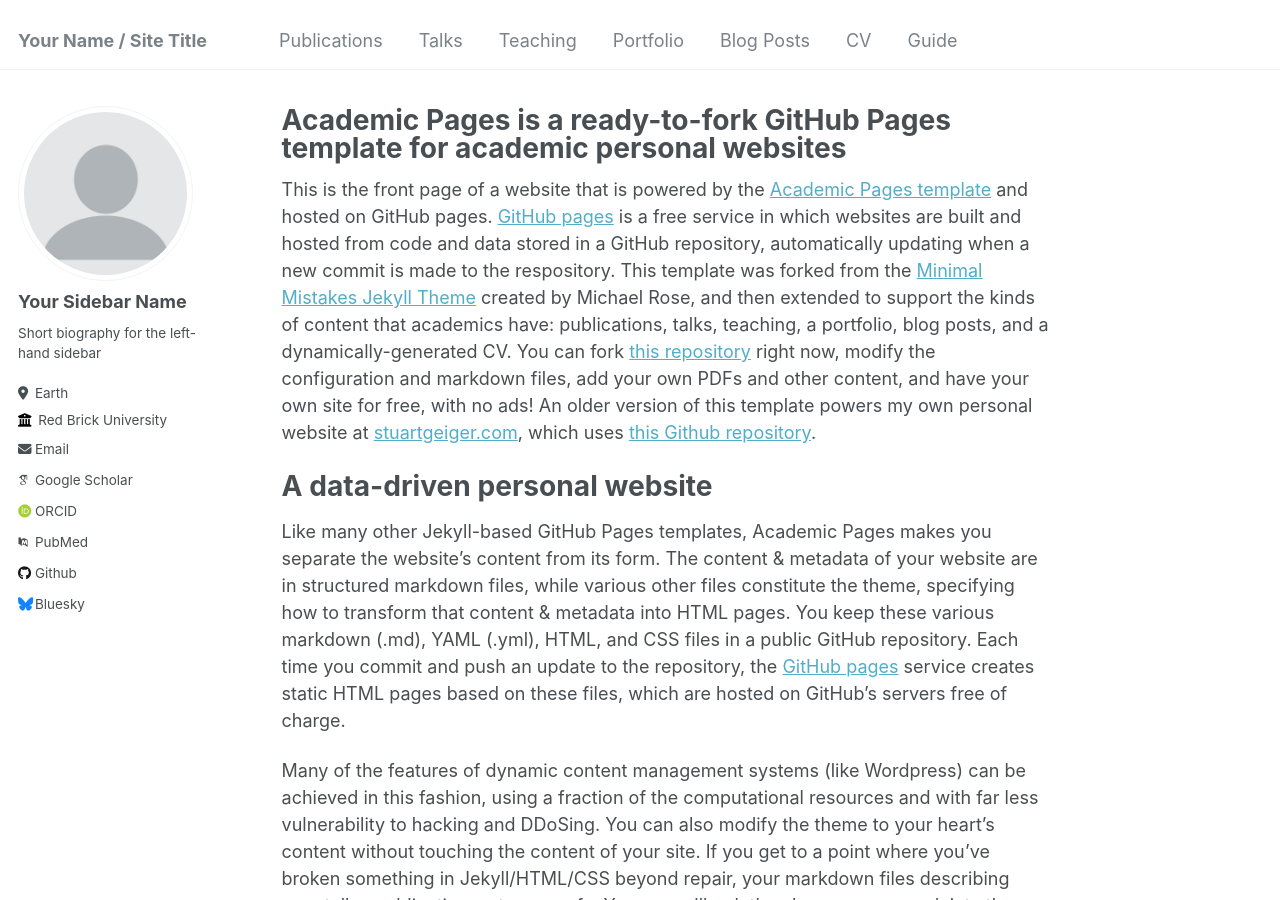
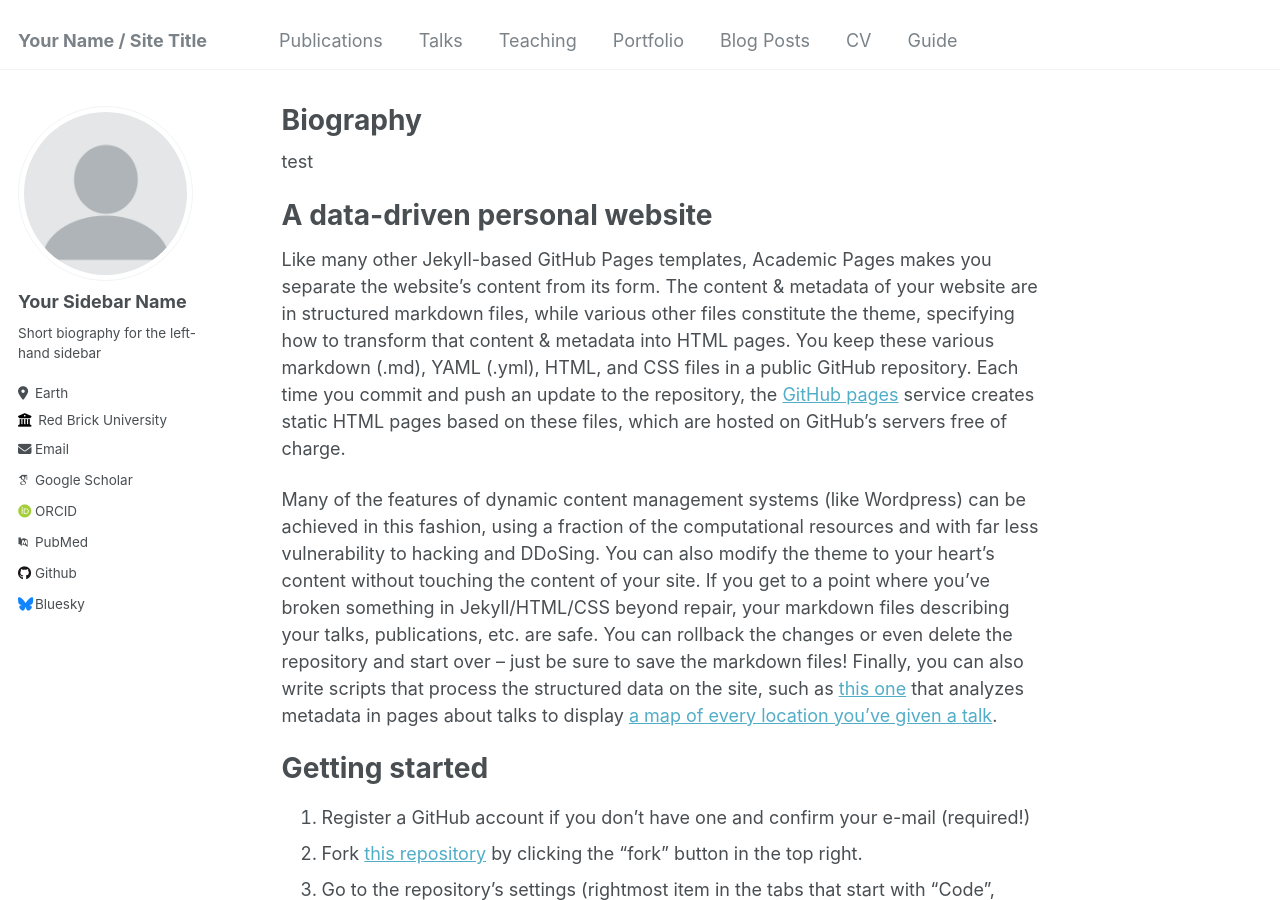
Before and after one commit to yk7333/yk7333.github.io, a Jekyll site: the page built from _pages/about.md, in a window 1280 px wide and 900 px high. Built offline with Jekyll 4.4.1, drawn with Linux system fonts in a browser that asks for light colours; some web fonts are replaced.

Commit message:
Update about.md

```diff
--- a/_pages/about.md
+++ b/_pages/about.md
@@ -1,13 +1,12 @@
 ---
 permalink: /
-title: "Academic Pages is a ready-to-fork GitHub Pages template for academic personal websites"
+title: "Biography"
 author_profile: true
 redirect_from:
-  - /about/
-  - /about.html
+
 ---
 
-This is the front page of a website that is powered by the [Academic Pages template](https://github.com/academicpages/academicpages.github.io) and hosted on GitHub pages. [GitHub pages](https://pages.github.com) is a free service in which websites are built and hosted from code and data stored in a GitHub repository, automatically updating when a new commit is made to the respository. This template was forked from the [Minimal Mistakes Jekyll Theme](https://mmistakes.github.io/minimal-mistakes/) created by Michael Rose, and then extended to support the kinds of content that academics have: publications, talks, teaching, a portfolio, blog posts, and a dynamically-generated CV. You can fork [this repository](https://github.com/academicpages/academicpages.github.io) right now, modify the configuration and markdown files, add your own PDFs and other content, and have your own site for free, with no ads! An older version of this template powers my own personal website at [stuartgeiger.com](http://stuartgeiger.com), which uses [this Github repository](https://github.com/staeiou/staeiou.github.io).
+test
 
 A data-driven personal website
 ======
```
